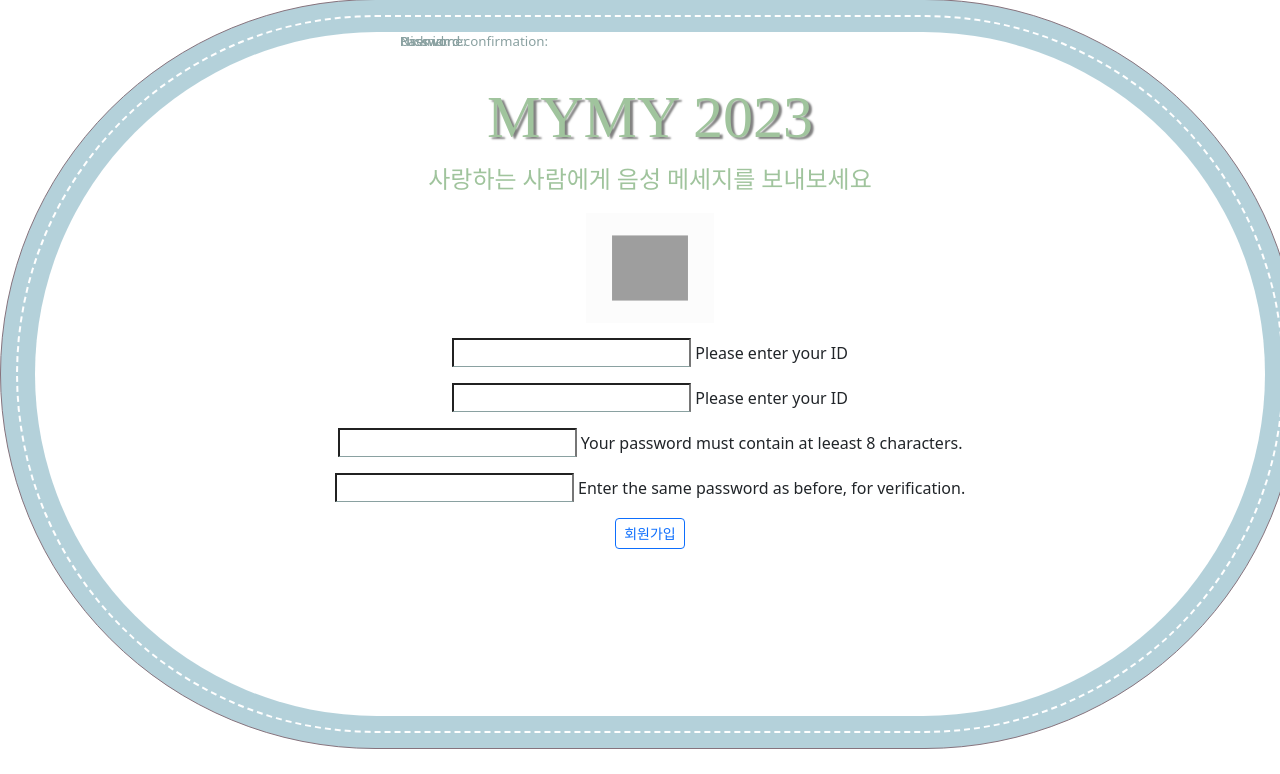
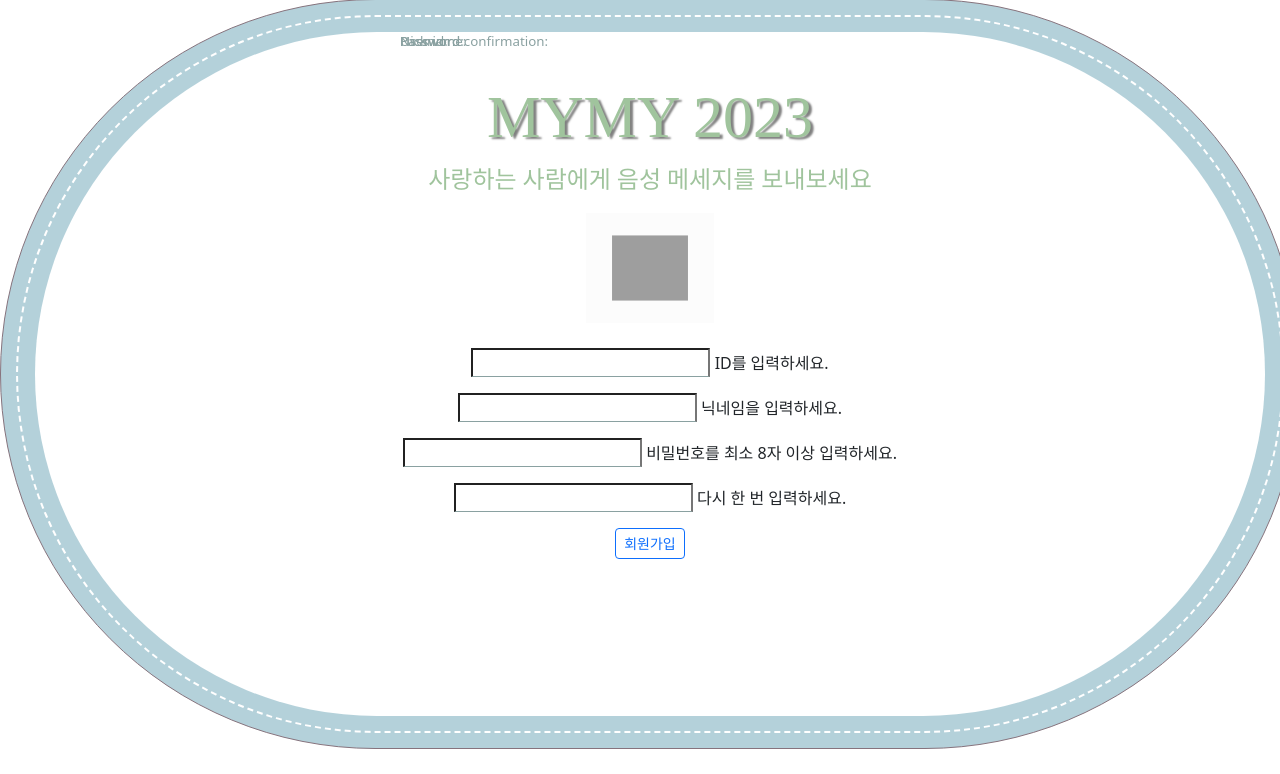
Before and after one commit to sku-likelion11th/team1_backend, a Django app: template templates/accounts/signup.html in a window 1280 px wide. Shown: the part 26-800 px from the top of the page. Run offline with Django 3.2, Linux system fonts and the light colour scheme; the template is opened without the code that fills it: values that come from a table or form of the project are taken from there, others are empty; some web fonts are replaced.

Commit message:
최신화

```diff
--- a/accounts/forms.py
+++ b/accounts/forms.py
@@ -16,17 +16,17 @@ from .models import User, Comment
 class SignUpForm(UserCreationForm):
     # SignUpForm 를 생성합니다.
 
-    user_id = forms.CharField(max_length=150, help_text="Please enter your ID")
-    # CharField는 문자열 데이터처리를 위한 입력 필드 형식, 최대길이 150자 설정, 도움말 텍스트는 양식의 입력 필드
+    user_id = forms.CharField(max_length=20, help_text="ID를 입력하세요.")
+    # CharField는 문자열 데이터처리를 위한 입력 필드 형식, 최대길이 20자 설정, 도움말 텍스트는 양식의 입력 필드
 
-    nickname = forms.CharField(max_length=20, help_text="Please enter your ID")
+    nickname = forms.CharField(max_length=20, help_text="닉네임을 입력하세요.")
     # CharField는 문자열 데이터처리를 위한 입력 필드 형식, 최대길이 20자, 도움말 텍스트는 양식의 입력 필드
 
     password1 = forms.CharField(
         label="Password",
         max_length=20,
         widget=forms.PasswordInput(),
-        help_text="Your password must contain at leeast 8 characters.",
+        help_text="비밀번호를 최소 8자 이상 입력하세요.",
     )
     # CharField는 문자열 데이터처리를 위한 입력 필드 형식, 최대길이 20자, 도움말 텍스트는 양식의 입력 필드
 
@@ -34,7 +34,7 @@ class SignUpForm(UserCreationForm):
         label="Password confirmation",
         max_length=20,
         widget=forms.PasswordInput(),
-        help_text="Enter the same password as before, for verification.",
+        help_text="다시 한 번 입력하세요.",
     )
     # CharField는 문자열 데이터처리를 위한 입력 필드 형식, 최대길이 20자, 도움말 텍스트는 양식의 입력 필드
 
--- a/templates/accounts/signin.html
+++ b/templates/accounts/signin.html
@@ -36,12 +36,8 @@
                 ></lottie-player>
               </div>
             </div>
-
+            {% csrf_token %} {{form.as_p}}
             <!-- <form action="" method="POST"> -->
-
-              {% csrf_token %}
-              {{form.as_p}}
-
             <!-- <div class="input-box">
               <input
                 id="username"
--- a/templates/accounts/signup.html
+++ b/templates/accounts/signup.html
@@ -36,9 +36,12 @@
                 ></lottie-player>
               </div>
             </div>
-            {% csrf_token %}
-            {{form.as_p}}
-            <button class="btn btn-outline-primary btn-sm" type="submit">회원가입</button>
+            <form method="POST">
+              {% csrf_token %} {{form.as_p}}
+              <button class="btn btn-outline-primary btn-sm" type="submit">
+                회원가입
+              </button>
+            </form>
             <!-- <form action="" method="POST">
               <div class="input-box">
                 <input
```
Also changed, not shown: accounts/views.py (+5 -2 lines), db.sqlite3.
